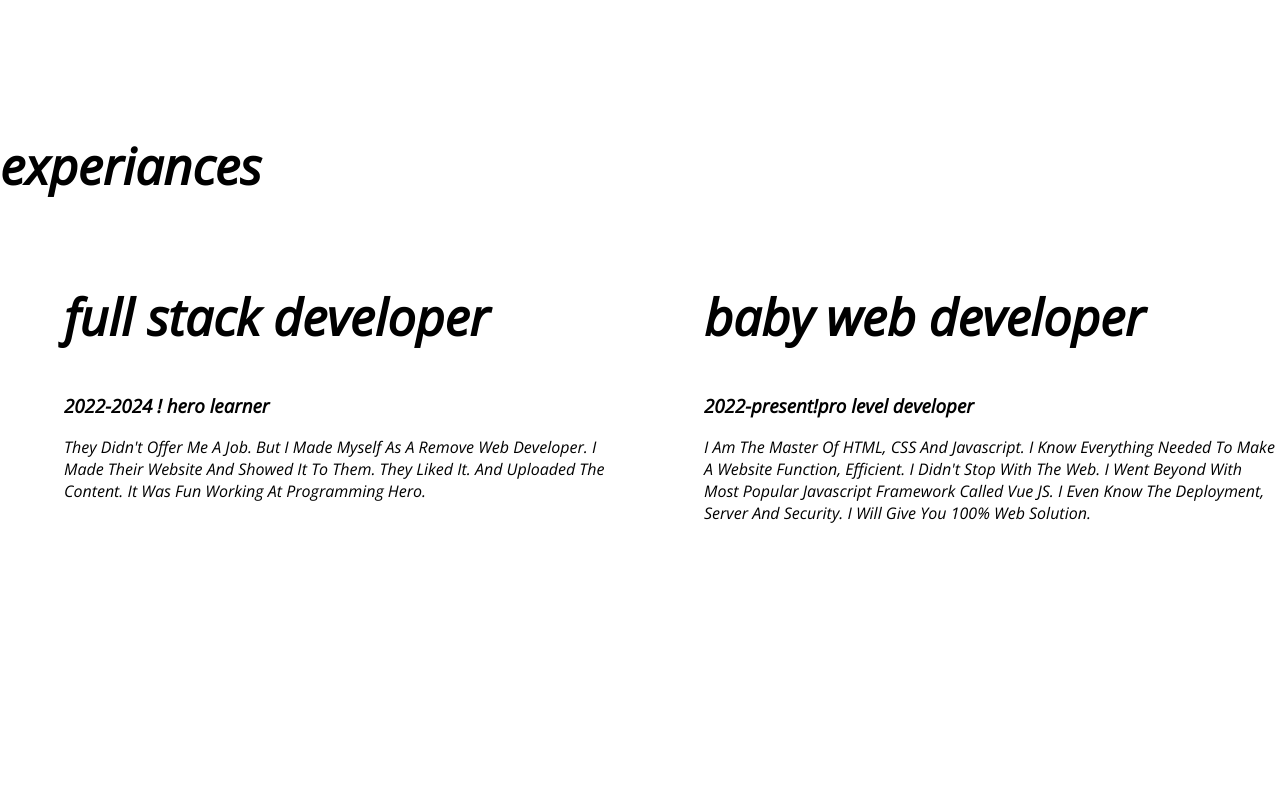
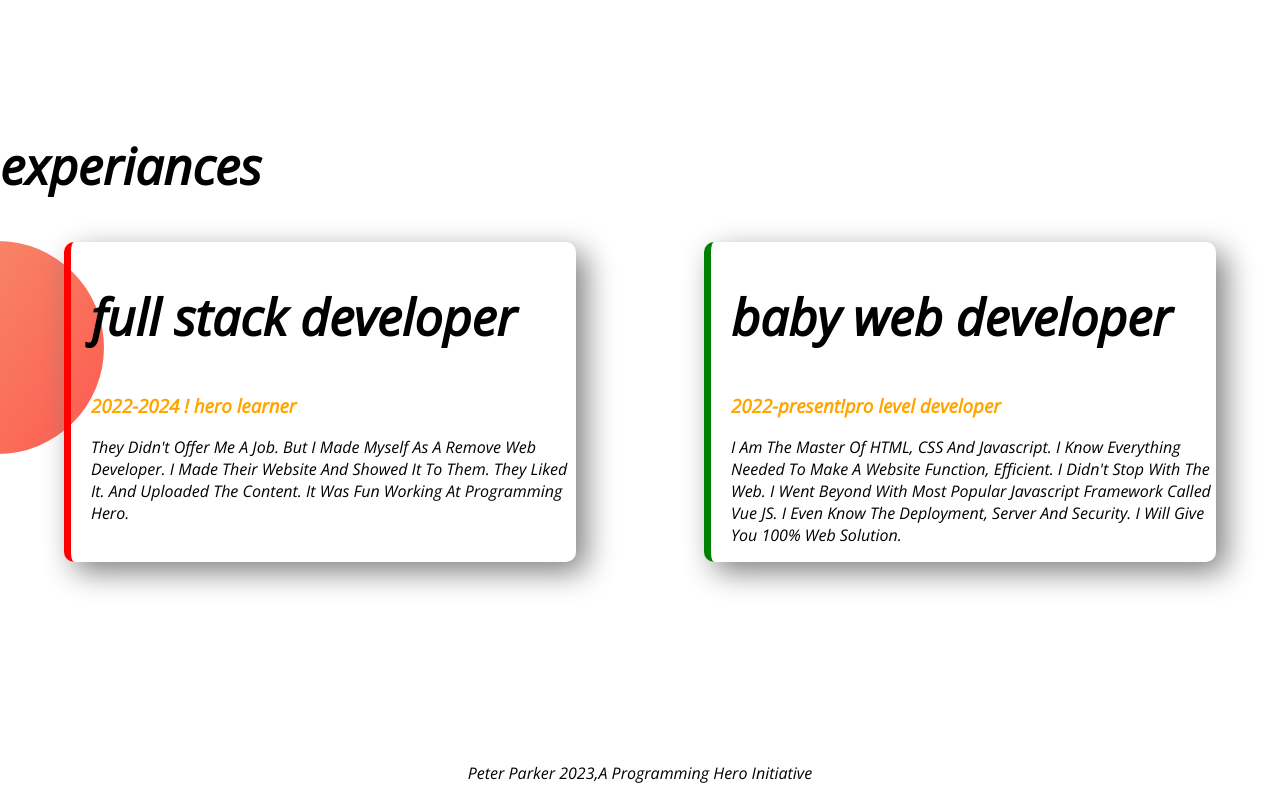
Before and after one commit to sakibalhassan/developer-portfolio, a plain HTML site: page index.html in a window 1280 px wide. Shown: the part 1178-1978 px from the top of the page. Before the commit the page ends 1918 px from the top, so only its background shows below. Drawn offline with nearby package versions, Linux system fonts and the light colour scheme.

Commit message:
added tag

```diff
--- a/index.html
+++ b/index.html
@@ -42,17 +42,17 @@
     </section>
     <section class="experiance">
         <h1>experiances</h1>
-        <div class="flexible-container">
-            <div class="sakib">
+        <div id="full" class="flexible-container">
+            <div class="experience-item">
                 <h1>full stack developer</h1>
-                <h3>2022-2024 ! hero learner</h3>
+                <h3 class="dj">2022-2024 ! hero learner</h3>
                 <p>They didn't offer me a job. But I made myself as a remove web developer. I made their website and
                     showed
                     it to them. They liked it. And uploaded the content. It was fun working at Programming Hero.</p>
             </div>
-            <div class="sakib">
+            <div id="baby" class="experience-item">
                 <h1>baby web developer</h1>
-                <h3>2022-present!pro level developer</h3>
+                <h3 class="dj">2022-present!pro level developer</h3>
                 <p>I am the master of HTML, CSS and Javascript. I know everything needed to make a website function,
                     efficient. I didn't stop with the web. I went beyond with most popular Javascript framework called
                     Vue
@@ -61,5 +61,8 @@
         </div>
     </section>
 </body>
+<footer>
+    <p>peter parker 2023,a programming hero initiative</p>
+</footer>
 
 </html>
--- a/style.css
+++ b/style.css
@@ -25,6 +25,7 @@
 .sakib {
     width: 50%;
     padding-left: 5%;
+
 }
 
 .sakib img {
@@ -57,3 +58,29 @@
     background-repeat: no-repeat;
     background-position: right;
 }
+
+.experience-item {
+    width: 40%;
+    margin-left: 5%;
+    margin-right: 5%;
+    padding-left: 20px;
+    border-radius: 10px;
+    box-shadow: 10px 10px 30px gray;
+    border-left: 7px solid red;
+
+}
+
+.experiance {
+    background-image: url(./images/exp-bg.png);
+    background-repeat: no-repeat;
+    background-position: left;
+}
+
+
+#baby {
+    border-left: 7px solid green;
+}
+
+footer p {
+    text-align: center;
+}
```
